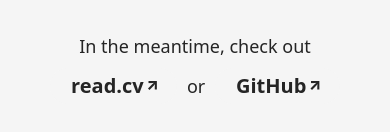
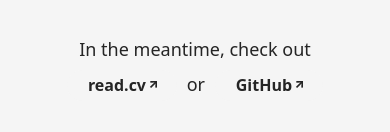
Before and after one commit to matthew-ia/maia-micro, a SvelteKit app: page / in a window 390 px wide. Shown: the part 426-558 px from the top of the page. Built offline with nearby package versions, Linux system fonts and the light colour scheme; a web font is replaced by a local one.

Commit message:
fixed button size on mobile

```diff
--- a/src/components/button.svelte
+++ b/src/components/button.svelte
@@ -114,6 +114,10 @@
   display: inline-block;
   font-size: 2rem;
   font-weight: 600;
+
+  @include bp-max(md) {
+    font-size: 1.6rem;
+  }
 
   &:hover {
     background-color: $hover-bg-color;
```
